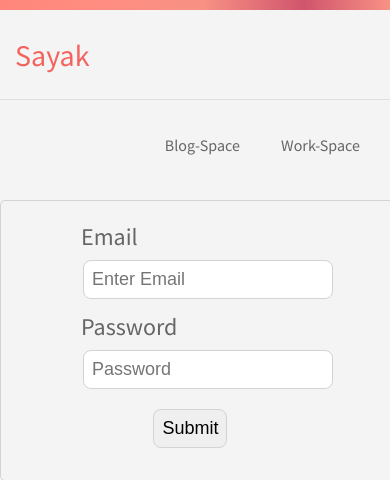
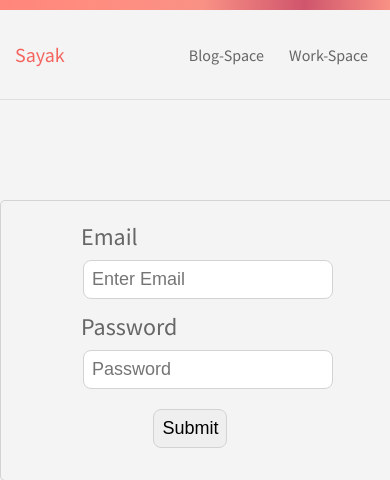
Before and after one commit to Sayak9495/sayaksen.in, a Flask app: page /admin in a window 390 px wide. Shown: the top 480 px of the page. Run offline with Flask 2, Linux system fonts and the light colour scheme; some libraries are stand-ins or nearby versions.

Commit message:
fixed mobile view

```diff
--- a/static/style.css
+++ b/static/style.css
@@ -459,7 +459,6 @@ nav.main {
     color: #f4645f;
     font-size: 30px;
     float: left;
-    width: 125px;
     line-height: 90px; }
   nav.main ul.main-nav {
     display: inline-block;
@@ -472,7 +471,7 @@ nav.main {
       margin: 0 15px; }
       nav.main ul.main-nav > li > a {
         line-height: 90px;
-        font-size: 22px;
+        font-size: 18px;
         color: #666666; }
         nav.main ul.main-nav > li > a:hover {
           color: #f4645f; }
@@ -511,10 +510,13 @@ nav.main {
   nav.main {
     padding: 0 15px; }
     nav.main a.brand {
-      margin-right: 5px !important; }
+      margin-right: 5px !important;
+      font-size: 20px !important;}
     nav.main ul.main-nav > li > a {
         font-size: 16px !important;
       }
+      nav.main ul.main-nav > li {
+      margin: 0 7px !important; }
     }
 
 .panel {
```
